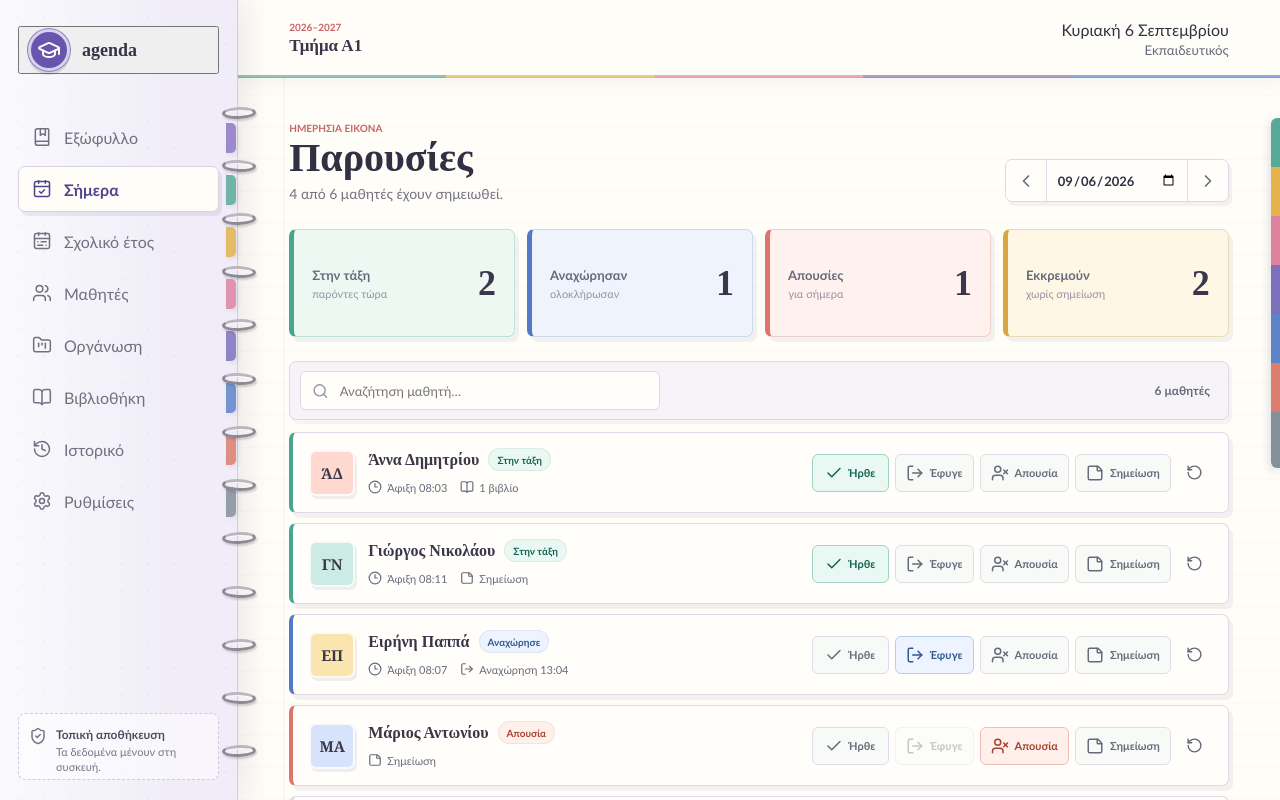
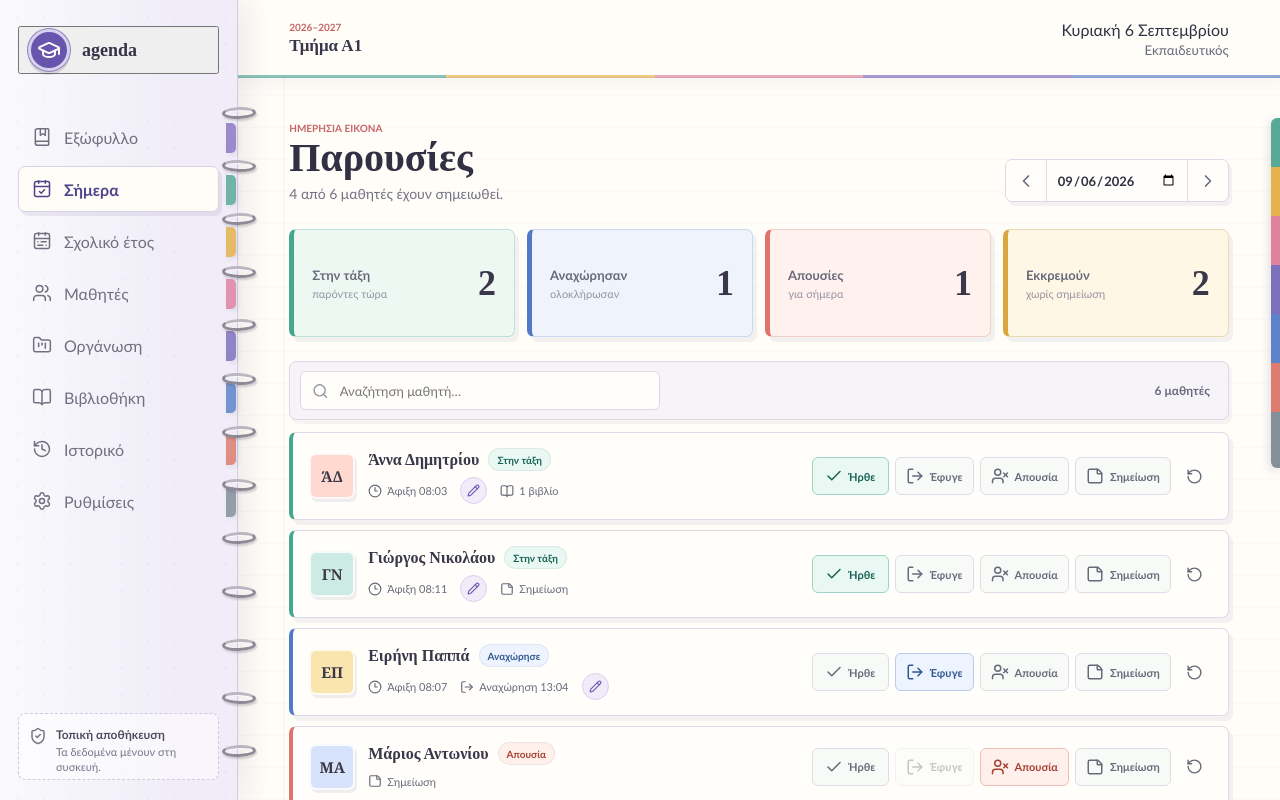
Before and after one commit to ElpidaKok/imerologio-taxis, a React (Vite) app: page / in a window 1280 px wide. Both pictures are taken after a click on the button "Σήμερα". Shown: the top 800 px of the page. Built offline with nearby package versions, Linux system fonts and the light colour scheme.

Commit message:
feat: edit attendance times

```diff
--- a/src/App.css
+++ b/src/App.css
@@ -511,6 +511,24 @@
   display: inline-flex;
   align-items: center;
   gap: 5px;
+}
+
+.edit-times-button {
+  width: 27px;
+  height: 27px;
+  display: inline-grid;
+  place-items: center;
+  padding: 0;
+  color: #6756ad;
+  background: var(--lavender-soft);
+  border: 1px solid #d9cfed;
+  border-radius: 50%;
+}
+
+.edit-times-button:hover {
+  color: #fff;
+  background: #6756ad;
+  border-color: #6756ad;
 }
 
 .attendance-actions {
@@ -1136,6 +1154,19 @@
   margin-top: 5px;
   padding-top: 17px;
   border-top: 1px solid var(--line);
+}
+
+.time-editor-hint {
+  margin: -5px 0 0;
+  color: var(--muted);
+  font-size: 11px;
+}
+
+.time-editor-error {
+  margin: -5px 0 0;
+  color: #a64131;
+  font-size: 11px;
+  font-weight: 700;
 }
 
 .book-row {
@@ -3327,6 +3358,7 @@
   .student-avatar { width: 42px; height: 42px; flex-basis: 42px; }
   .student-name-row h2 { font-size: 15px; }
   .student-meta { gap: 4px 9px; }
+  .edit-times-button { width: 36px; height: 36px; }
   .profile-details > div { grid-template-columns: 95px minmax(0, 1fr); }
   .form-row { grid-template-columns: 1fr; }
   .dialog { padding: 19px 16px; }
--- a/src/components/TodayView.tsx
+++ b/src/components/TodayView.tsx
@@ -6,11 +6,13 @@ import {
   ChevronRight,
   Clock3,
   LogOut,
+  Pencil,
   RotateCcw,
   Search,
   StickyNote,
   Stethoscope,
   UserX,
+  X,
 } from 'lucide-react'
 import { createEmptyRecord, type AttendanceRecord, type Book, type Student } from '../agenda'
 
@@ -51,6 +53,47 @@ function initials(name: string) {
   return name.split(' ').slice(0, 2).map((part) => part[0]).join('')
 }
 
+function TimeEditorDialog({ studentName, record, onClose, onSave }: {
+  studentName: string
+  record: AttendanceRecord
+  onClose: () => void
+  onSave: (arrivedAt: string, departedAt: string | null) => void
+}) {
+  const [arrivedAt, setArrivedAt] = useState(record.arrivedAt ?? '')
+  const [departedAt, setDepartedAt] = useState(record.departedAt ?? '')
+  const [error, setError] = useState('')
+
+  return (
+    <div className="modal-backdrop" role="presentation" onMouseDown={(event) => event.target === event.currentTarget && onClose()}>
+      <section className="dialog small time-editor-dialog" role="dialog" aria-modal="true" aria-labelledby="time-editor-title">
+        <div className="dialog-heading">
+          <div><span className="eyebrow">{studentName}</span><h2 id="time-editor-title">Διόρθωση ωρών</h2></div>
+          <button type="button" className="icon-button" aria-label="Κλείσιμο" title="Κλείσιμο" onClick={onClose}><X size={20} /></button>
+        </div>
+        <form className="dialog-form" onSubmit={(event) => {
+          event.preventDefault()
+          if (departedAt && departedAt <= arrivedAt) {
+            setError('Η αναχώρηση πρέπει να είναι μετά την άφιξη.')
+            return
+          }
+          onSave(arrivedAt, departedAt || null)
+        }}>
+          <div className="form-row">
+            <label>Ώρα άφιξης<input autoFocus required type="time" value={arrivedAt} onChange={(event) => { setArrivedAt(event.target.value); setError('') }} /></label>
+            <label>Ώρα αναχώρησης<input type="time" value={departedAt} aria-invalid={Boolean(error)} aria-describedby={error ? 'time-editor-error' : undefined} onChange={(event) => { setDepartedAt(event.target.value); setError('') }} /></label>
+          </div>
+          {error && <p className="time-editor-error" id="time-editor-error" role="alert">{error}</p>}
+          <p className="time-editor-hint">Άφησε κενή την αναχώρηση αν το παιδί βρίσκεται ακόμη στην τάξη.</p>
+          <div className="dialog-actions">
+            <button type="button" className="button secondary" onClick={onClose}>Ακύρωση</button>
+            <button type="submit" className="button primary">Αποθήκευση</button>
+          </div>
+        </form>
+      </section>
+    </div>
+  )
+}
+
 export default function TodayView({
   students,
   records,
@@ -61,6 +104,7 @@ export default function TodayView({
 }: TodayViewProps) {
   const [query, setQuery] = useState('')
   const [expandedStudent, setExpandedStudent] = useState<string | null>(null)
+  const [timeEditor, setTimeEditor] = useState<{ studentName: string; record: AttendanceRecord } | null>(null)
   const activeStudents = students.filter((student) => student.active)
   const dayRecords = records.filter((record) => record.date === selectedDate)
   const visibleStudents = activeStudents.filter((student) =>
@@ -129,6 +173,7 @@ export default function TodayView({
                   <div className="student-meta">
                     {record.arrivedAt && <span><Clock3 size={14} /> Άφιξη {record.arrivedAt}</span>}
                     {record.departedAt && <span><LogOut size={14} /> Αναχώρηση {record.departedAt}</span>}
+                    {(record.arrivedAt || record.departedAt) && <button type="button" className="edit-times-button" title="Διόρθωση ωρών" aria-label={`Διόρθωση ωρών για ${student.fullName}`} onClick={() => setTimeEditor({ studentName: student.fullName, record })}><Pencil size={13} /></button>}
                     {activeLoans.length > 0 && <span><BookOpen size={14} /> {activeLoans.length} {activeLoans.length === 1 ? 'βιβλίο' : 'βιβλία'}</span>}
                     {record.note && <span><StickyNote size={14} /> Σημείωση</span>}
                   </div>
@@ -245,6 +290,14 @@ export default function TodayView({
           )
         })}
       </div>
+      {timeEditor && <TimeEditorDialog studentName={timeEditor.studentName} record={timeEditor.record} onClose={() => setTimeEditor(null)} onSave={(arrivedAt, departedAt) => {
+        onUpdateAttendance(timeEditor.record.studentId, timeEditor.record.date, {
+          arrivedAt,
+          departedAt,
+          status: departedAt ? 'departed' : 'present',
+        })
+        setTimeEditor(null)
+      }} />}
     </section>
   )
 }
```
